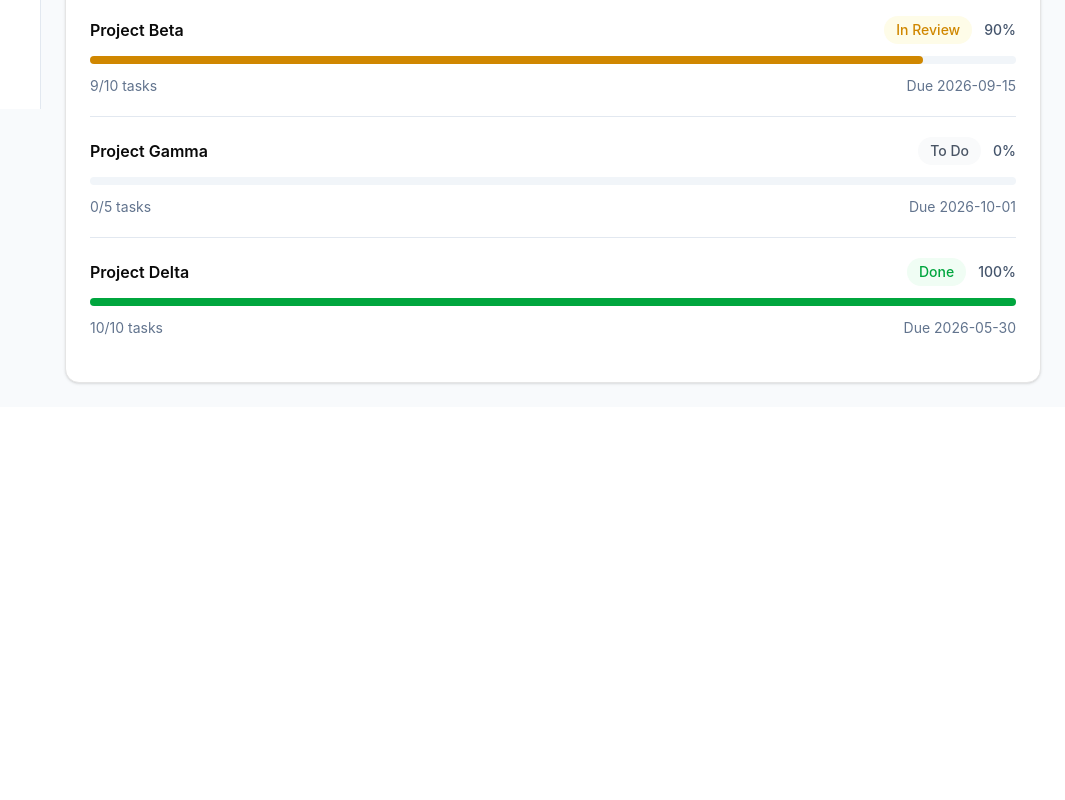
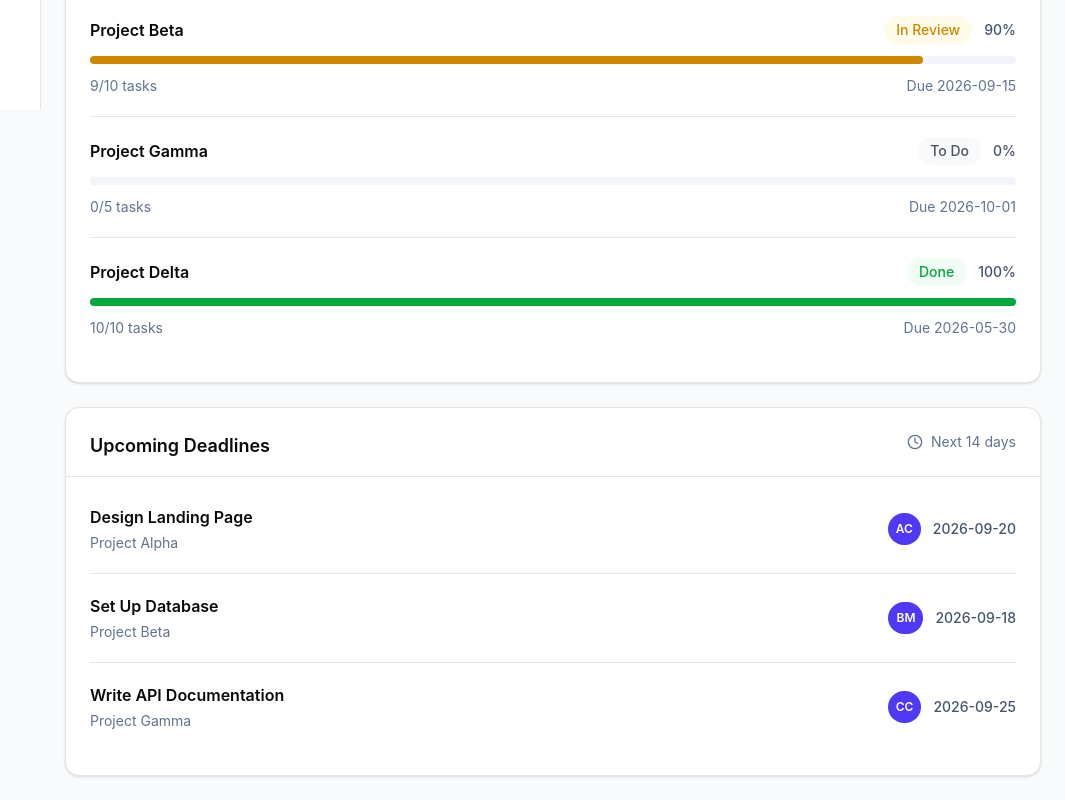
Before and after one commit to moaborg99/project-tracker, a Vue app: page / in a window 1280 px wide. Shown: the part 691-1491 px from the top of the page, without its empty margins (215-1280 px from the left). Before the commit the page ends 1098 px from the top, so only its background shows below. Built offline with nearby package versions, Linux system fonts and the light colour scheme; the HTML template or start-up script is replaced by a standard one.

Commit message:
feat: add upcoming deadlines section

```diff
--- a/src/views/DashboardView.vue
+++ b/src/views/DashboardView.vue
@@ -1,7 +1,7 @@
 <script setup lang="ts">
 import { Card, CardContent, CardHeader, CardTitle } from '@/components/ui/card'
 import type { Component } from 'vue'
-import { FolderKanban, SquareCheckBig, TrendingUp, Users, ArrowRight } from '@lucide/vue'
+import { FolderKanban, SquareCheckBig, TrendingUp, Users, ArrowRight, Clock } from '@lucide/vue'
 import { RouterLink } from 'vue-router'
 
 type Stat = {
@@ -23,6 +23,13 @@ type Project = {
   statusProgressColor: string
   completedTasks: number
   totalTasks: number
+  dueDate: string
+}
+
+type Task = {
+  name: string
+  project: string
+  assignedTo: string
   dueDate: string
 }
 
@@ -115,6 +122,37 @@ const getProjectProgress = (project: Project) => {
 
   return Math.round((project.completedTasks / project.totalTasks) * 100)
 }
+
+const upcomingTasks: Task[] = [
+  {
+    name: 'Design Landing Page',
+    project: 'Project Alpha',
+    assignedTo: 'Alice Cooper',
+    dueDate: '2026-09-20',
+  },
+  {
+    name: 'Set Up Database',
+    project: 'Project Beta',
+    assignedTo: 'Bob Marley',
+    dueDate: '2026-09-18',
+  },
+  {
+    name: 'Write API Documentation',
+    project: 'Project Gamma',
+    assignedTo: 'Charlie Chaplin',
+    dueDate: '2026-09-25',
+  },
+]
+
+const getInitials = (fullName: string) => {
+  return fullName
+    .trim()
+    .split(' ')
+    .filter(Boolean)
+    .map((name) => name[0])
+    .join('')
+    .toUpperCase()
+}
 </script>
 <template>
   <main>
@@ -200,5 +238,46 @@ const getProjectProgress = (project: Project) => {
         </ul>
       </CardContent>
     </Card>
+
+    <Card class="mt-6">
+      <CardHeader class="flex justify-between border-b">
+        <CardTitle class="text-lg mb-2">Upcoming Deadlines</CardTitle>
+        <span class="flex gap-2 items-center text-sm text-slate-500"
+          ><Clock class="h-4 w-4"></Clock>Next 14 days</span
+        >
+      </CardHeader>
+
+      <CardContent>
+        <ul>
+          <li
+            v-for="task in upcomingTasks"
+            :key="task.name"
+            class="border-b border-slate-200 py-5 last:border-b-0"
+          >
+            <div class="flex items-center justify-between gap-4">
+              <div>
+                <h3 class="font-semibold">
+                  {{ task.name }}
+                </h3>
+
+                <p class="mt-1 text-sm text-slate-500">
+                  {{ task.project }}
+                </p>
+              </div>
+
+              <div class="flex shrink-0 items-center gap-3">
+                <span class="rounded-full bg-indigo-600 px-2 py-2 text-xs font-semibold text-white">
+                  {{ getInitials(task.assignedTo) }}
+                </span>
+
+                <span class="text-sm font-medium text-slate-600">
+                  {{ task.dueDate }}
+                </span>
+              </div>
+            </div>
+          </li>
+        </ul>
+      </CardContent>
+    </Card>
   </main>
 </template>
```
